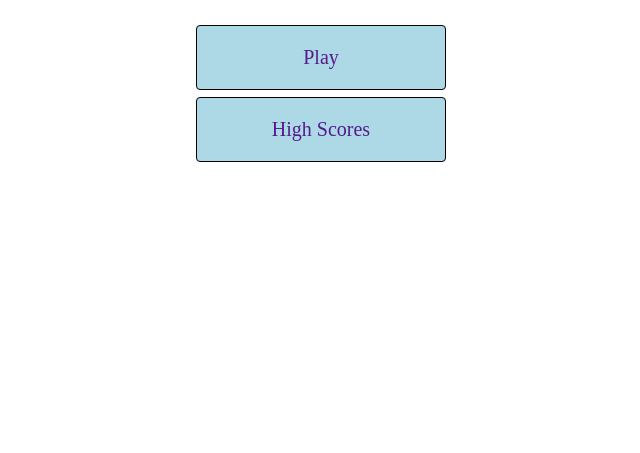
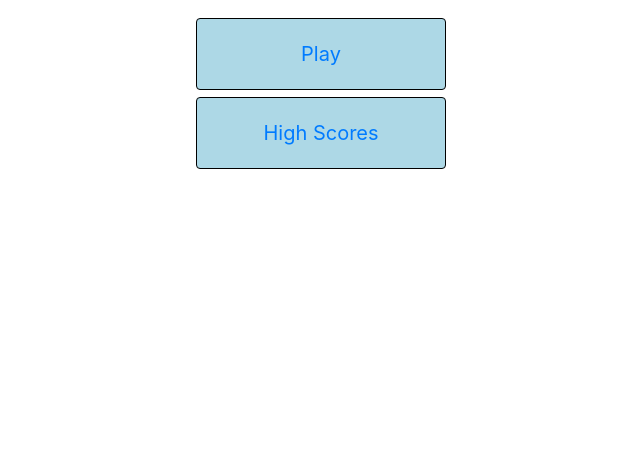
Before and after one commit to LE-FBW1/browser-project-team33, a website built with webpack: page src/index.html in a window 1280 px wide. Shown: the part 347-800 px from the top of the page, without its empty margins (319-959 px from the left). Built offline with nearby package versions, Linux system fonts and the light colour scheme.

Commit message:
Added bootstrap

```diff
--- a/src/styles/main.scss
+++ b/src/styles/main.scss
@@ -1,4 +1,6 @@
-// This is where your styles can go, import any other scss or css files here or write your own style directly below
+@import "../../node_modules/bootstrap/scss/bootstrap.scss";
+
+
 
 :root {
   font-size: 62.5%;
```
